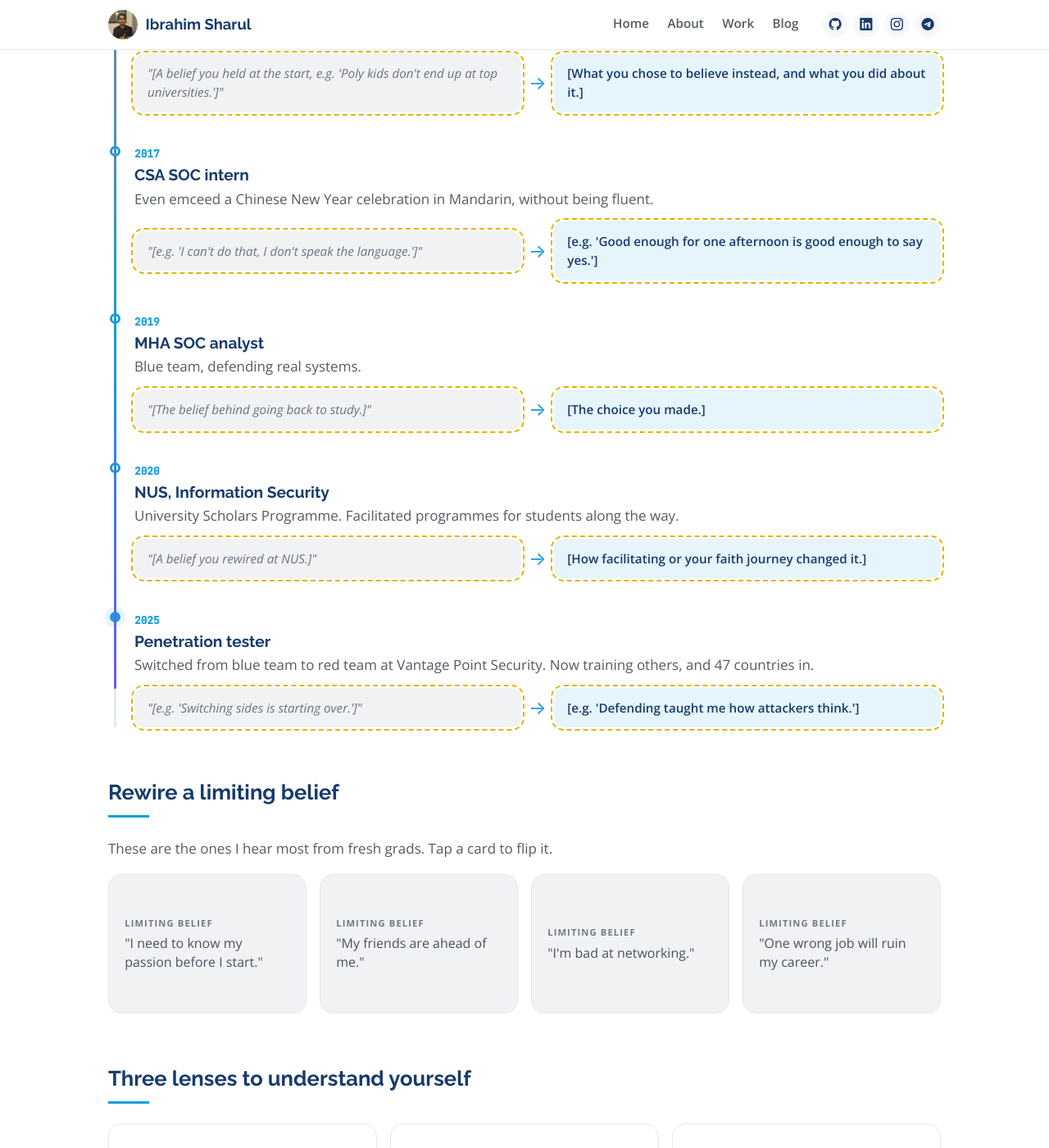
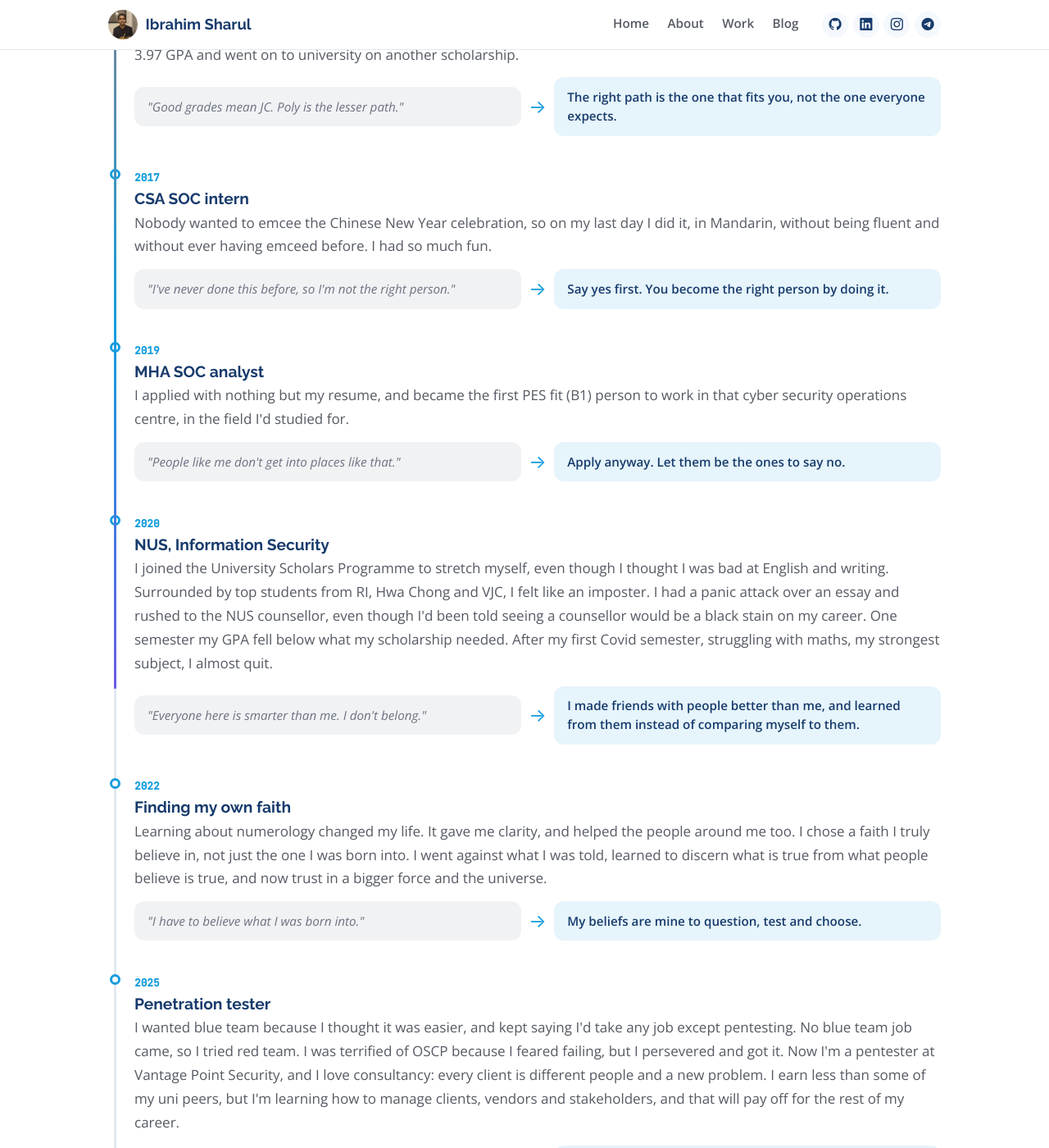
Before and after one commit to ibrahimisramos/ibrahimisramos.github.io, a Jekyll site: the page built from coaching.html, in a window 1280 px wide and 1400 px high, scrolled down 1084 px. Shown: the whole window at 82% size. Built offline with Jekyll 4.4.1, drawn with Linux system fonts in a browser that asks for light colours; some of the changed text lies outside the part shown.

Commit message:
Coaching mockup: owner's real story, books and Telegram booking
Co-Authored-By: Claude Opus 5.5 (1M context) <noreply@anthropic.com>
Claude-Session: https://claude.ai/code/session_01W6sFwNukTNQ9zyostxjBYk

```diff
--- a/coaching.html
+++ b/coaching.html
@@ -13,7 +14,7 @@ scripts: [/assets/js/coaching.js]
   turning points, prices, testimonials, book list, booking link.
 {% endcomment %}
 <div class="wrap page coaching-page">
-  <p class="mock-banner"><i class="bi bi-cone-striped" aria-hidden="true"></i> Mockup. Yellow-dashed text is a draft or placeholder for you to confirm.</p>
+  <p class="mock-banner"><i class="bi bi-cone-striped" aria-hidden="true"></i> Mockup. Yellow-dashed text is a placeholder for you to confirm.</p>
 
   <section class="tx-hero" aria-labelledby="tx-title">
     <p class="kicker">Self-discovery coaching</p>
@@ -46,7 +47,7 @@ scripts: [/assets/js/coaching.js]
     <p class="tx-hint">Drag to see the shift</p>
 
     <div class="hero-actions">
-      <a class="btn primary" href="mailto:{{ site.author.email }}?subject=Coaching%20chat">Book a free 20-min chat</a>
+      <a class="btn primary" href="https://t.me/{{ page.telegram }}">Book a free 20-min chat on Telegram</a>
       <a class="btn" href="#story">Read my story</a>
     </div>
   </section>
@@ -58,46 +59,64 @@ scripts: [/assets/js/coaching.js]
     <li class="chapter" data-reveal>
       <span class="ch-year">2015</span>
       <h3>Nanyang Polytechnic</h3>
-      <p class="ch-fact">Diploma in Cyber Security &amp; Forensics.</p>
+      <p class="ch-fact">I got 8 distinctions and could have gone to JC. I chose poly against my family's wishes, won a scholarship, graduated with a 3.97 GPA and went on to university on another scholarship.</p>
       <div class="ch-shift">
-        <p class="ch-belief ph">"[A belief you held at the start, e.g. 'Poly kids don't end up at top universities.']"</p>
-        <p class="ch-rewire ph">[What you chose to believe instead, and what you did about it.]</p>
+        <p class="ch-belief">"Good grades mean JC. Poly is the lesser path."</p>
+        <p class="ch-rewire">The right path is the one that fits you, not the one everyone expects.</p>
       </div>
     </li>
     <li class="chapter" data-reveal>
       <span class="ch-year">2017</span>
       <h3>CSA SOC intern</h3>
-      <p class="ch-fact">Even emceed a Chinese New Year celebration in Mandarin, without being fluent.</p>
+      <p class="ch-fact">Nobody wanted to emcee the Chinese New Year celebration, so on my last day I did it, in Mandarin, without being fluent and without ever having emceed before. I had so much fun.</p>
       <div class="ch-shift">
-        <p class="ch-belief ph">"[e.g. 'I can't do that, I don't speak the language.']"</p>
-        <p class="ch-rewire ph">[e.g. 'Good enough for one afternoon is good enough to say yes.']</p>
+        <p class="ch-belief">"I've never done this before, so I'm not the right person."</p>
+        <p class="ch-rewire">Say yes first. You become the right person by doing it.</p>
       </div>
     </li>
     <li class="chapter" data-reveal>
       <span class="ch-year">2019</span>
       <h3>MHA SOC analyst</h3>
-      <p class="ch-fact">Blue team, defending real systems.</p>
+      <p class="ch-fact">I applied with nothing but my resume, and became the first PES fit (B1) person to work in that cyber security operations centre, in the field I'd studied for.</p>
       <div class="ch-shift">
-        <p class="ch-belief ph">"[The belief behind going back to study.]"</p>
-        <p class="ch-rewire ph">[The choice you made.]</p>
+        <p class="ch-belief">"People like me don't get into places like that."</p>
+        <p class="ch-rewire">Apply anyway. Let them be the ones to say no.</p>
       </div>
     </li>
     <li class="chapter" data-reveal>
       <span class="ch-year">2020</span>
       <h3>NUS, Information Security</h3>
-      <p class="ch-fact">University Scholars Programme. Facilitated programmes for students along the way.</p>
+      <p class="ch-fact">I joined the University Scholars Programme to stretch myself, even though I thought I was bad at English and writing. Surrounded by top students from RI, Hwa Chong and VJC, I felt like an imposter. I had a panic attack over an essay and rushed to the NUS counsellor, even though I'd been told seeing a counsellor would be a black stain on my career. One semester my GPA fell below what my scholarship needed. After my first Covid semester, struggling with maths, my strongest subject, I almost quit.</p>
       <div class="ch-shift">
-        <p class="ch-belief ph">"[A belief you rewired at NUS.]"</p>
-        <p class="ch-rewire ph">[How facilitating or your faith journey changed it.]</p>
+        <p class="ch-belief">"Everyone here is smarter than me. I don't belong."</p>
+        <p class="ch-rewire">I made friends with people better than me, and learned from them instead of comparing myself to them.</p>
+      </div>
+    </li>
+    <li class="chapter" data-reveal>
+      <span class="ch-year">2022</span>
+      <h3>Finding my own faith</h3>
+      <p class="ch-fact">Learning about numerology changed my life. It gave me clarity, and helped the people around me too. I chose a faith I truly believe in, not just the one I was born into. I went against what I was told, learned to discern what is true from what people believe is true, and now trust in a bigger force and the universe.</p>
+      <div class="ch-shift">
+        <p class="ch-belief">"I have to believe what I was born into."</p>
+        <p class="ch-rewire">My beliefs are mine to question, test and choose.</p>
+      </div>
+    </li>
+    <li class="chapter" data-reveal>
+      <span class="ch-year">2025</span>
+      <h3>Penetration tester</h3>
+      <p class="ch-fact">I wanted blue team because I thought it was easier, and kept saying I'd take any job except pentesting. No blue team job came, so I tried red team. I was terrified of OSCP because I feared failing, but I persevered and got it. Now I'm a pentester at Vantage Point Security, and I love consultancy: every client is different people and a new problem. I earn less than some of my uni peers, but I'm learning how to manage clients, vendors and stakeholders, and that will pay off for the rest of my career.</p>
+      <div class="ch-shift">
+        <p class="ch-belief">"I'll fail, so I shouldn't even try."</p>
+        <p class="ch-rewire">The job I said I'd never take turned out to be the one I love. Fear was pointing at exactly where I needed to grow.</p>
       </div>
     </li>
     <li class="chapter chapter-now" data-reveal>
-      <span class="ch-year">2025</span>
-      <h3>Penetration tester</h3>
-      <p class="ch-fact">Switched from blue team to red team at Vantage Point Security. Now training others, and 47 countries in.</p>
+      <span class="ch-year">2026</span>
+      <h3>Married, against all odds</h3>
+      <p class="ch-fact">I married the love of my life, someone my faith and family said I shouldn't choose. We live away from my family now, and I'm happier than I've ever been. I'm glad I took the path less travelled.</p>
       <div class="ch-shift">
-        <p class="ch-belief ph">"[e.g. 'Switching sides is starting over.']"</p>
-        <p class="ch-rewire ph">[e.g. 'Defending taught me how attackers think.']</p>
+        <p class="ch-belief">"I have to live the life other people expect of me."</p>
+        <p class="ch-rewire">My life is mine to own. Love is worth choosing, even when it costs you.</p>
       </div>
     </li>
   </ol>
@@ -114,12 +133,32 @@ scripts: [/assets/js/coaching.js]
       <span class="flip-face flip-back"><small>Rewired</small>Their highlight reel isn't your timeline. Compare yourself to last year's you.</span>
     </button>
     <button class="flip" type="button" aria-pressed="false">
+      <span class="flip-face flip-front"><small>Limiting belief</small>"I'm not as smart as the people around me."</span>
+      <span class="flip-face flip-back"><small>Rewired</small>Then you're in the right room. Befriend them and learn, don't compare.</span>
+    </button>
+    <button class="flip" type="button" aria-pressed="false">
+      <span class="flip-face flip-front"><small>Limiting belief</small>"My batchmates earn more, so I'm behind."</span>
+      <span class="flip-face flip-back"><small>Rewired</small>Early in your career, choose learning over salary. Skills compound.</span>
+    </button>
+    <button class="flip" type="button" aria-pressed="false">
+      <span class="flip-face flip-front"><small>Limiting belief</small>"If I fail, everyone will know I'm not good enough."</span>
+      <span class="flip-face flip-back"><small>Rewired</small>Fear of failing is louder than failing. Most people are too busy with their own lives to notice.</span>
+    </button>
+    <button class="flip" type="button" aria-pressed="false">
+      <span class="flip-face flip-front"><small>Limiting belief</small>"I have to follow the path my family expects."</span>
+      <span class="flip-face flip-back"><small>Rewired</small>You can love your family and still choose your own path.</span>
+    </button>
+    <button class="flip" type="button" aria-pressed="false">
+      <span class="flip-face flip-front"><small>Limiting belief</small>"I'd take any job except that one."</span>
+      <span class="flip-face flip-back"><small>Rewired</small>The thing you resist most is often where you grow most. Try it before you rule it out.</span>
+    </button>
+    <button class="flip" type="button" aria-pressed="false">
+      <span class="flip-face flip-front"><small>Limiting belief</small>"Seeing a counsellor will stain my career."</span>
+      <span class="flip-face flip-back"><small>Rewired</small>Asking for help early is a strength. I went, and it helped me keep going.</span>
+    </button>
+    <button class="flip" type="button" aria-pressed="false">
       <span class="flip-face flip-front"><small>Limiting belief</small>"I'm bad at networking."</span>
       <span class="flip-face flip-back"><small>Rewired</small>Networking is curiosity about people. Ask good questions and listen.</span>
-    </button>
-    <button class="flip" type="button" aria-pressed="false">
-      <span class="flip-face flip-front"><small>Limiting belief</small>"One wrong job will ruin my career."</span>
-      <span class="flip-face flip-back"><small>Rewired</small>Every role teaches you something. My SOC years made me a better pentester.</span>
     </button>
   </div>
 
@@ -141,7 +180,7 @@ scripts: [/assets/js/coaching.js]
       <i class="bi bi-book" aria-hidden="true"></i>
       <h3>Books</h3>
       <p>I've read a lot of self-help so you don't have to. You get the one book that fits where you are, and a plan to act on it.</p>
-      <p class="lens-me ph">[Three books that changed you most.]</p>
+      <p class="lens-me">The three that changed my life: <em>The Code of the Extraordinary Mind</em> (it taught me to spot "Brules", the bullshit rules, and stop living other people's expectations), <em>You Are a Badass</em> and <em>Positive Intelligence</em>.</p>
     </div>
   </div>
 
@@ -159,20 +198,20 @@ scripts: [/assets/js/coaching.js]
       <h3>Strengths deep-dive</h3>
       <p class="price ph">S$[price]</p>
       <ul class="ticks"><li>One 60-min session</li><li>Walk through your CliftonStrengths results</li><li>How to use them at work this month</li></ul>
-      <a class="btn" href="mailto:{{ site.author.email }}?subject=Strengths%20deep-dive">Ask about this</a>
+      <a class="btn" href="https://t.me/{{ page.telegram }}">Ask about this</a>
     </div>
     <div class="package featured">
       <p class="tag">Most popular</p>
       <h3>Know yourself journey</h3>
       <p class="price ph">S$[price]</p>
-      <ul class="ticks"><li><span class="ph">[6]</span> sessions over <span class="ph">[6]</span> weeks</li><li>Strengths, numerology and belief work</li><li>A personal reading plan</li><li>Chat support between sessions</li></ul>
-      <a class="btn primary" href="mailto:{{ site.author.email }}?subject=Know%20yourself%20journey">Ask about this</a>
+      <ul class="ticks"><li><span class="ph">[6]</span> sessions over <span class="ph">[6]</span> weeks</li><li>Strengths, numerology and belief work</li><li>A personal reading plan</li><li>Telegram support between sessions</li></ul>
+      <a class="btn primary" href="https://t.me/{{ page.telegram }}">Ask about this</a>
     </div>
     <div class="package">
       <h3>Numerology reflection</h3>
       <p class="price ph">S$[price]</p>
       <ul class="ticks"><li>Your personal number report</li><li>A guided reflection session</li><li>Questions to take away</li></ul>
-      <a class="btn" href="mailto:{{ site.author.email }}?subject=Numerology%20reflection">Ask about this</a>
+      <a class="btn" href="https://t.me/{{ page.telegram }}">Ask about this</a>
     </div>
   </div>
 
@@ -201,6 +240,6 @@ scripts: [/assets/js/coaching.js]
   <section class="coach-cta">
     <h2>Your next chapter starts with one conversation.</h2>
     <p>20 minutes, free, no pressure. You'll leave with at least one belief worth rewiring.</p>
-    <a class="btn primary" href="mailto:{{ site.author.email }}?subject=Coaching%20chat">Book a free chat</a>
+    <a class="btn primary" href="https://t.me/{{ page.telegram }}">Message me on Telegram</a>
   </section>
 </div>
```
Also changed, not shown: other parts of coaching.html (+1 -0 lines).
